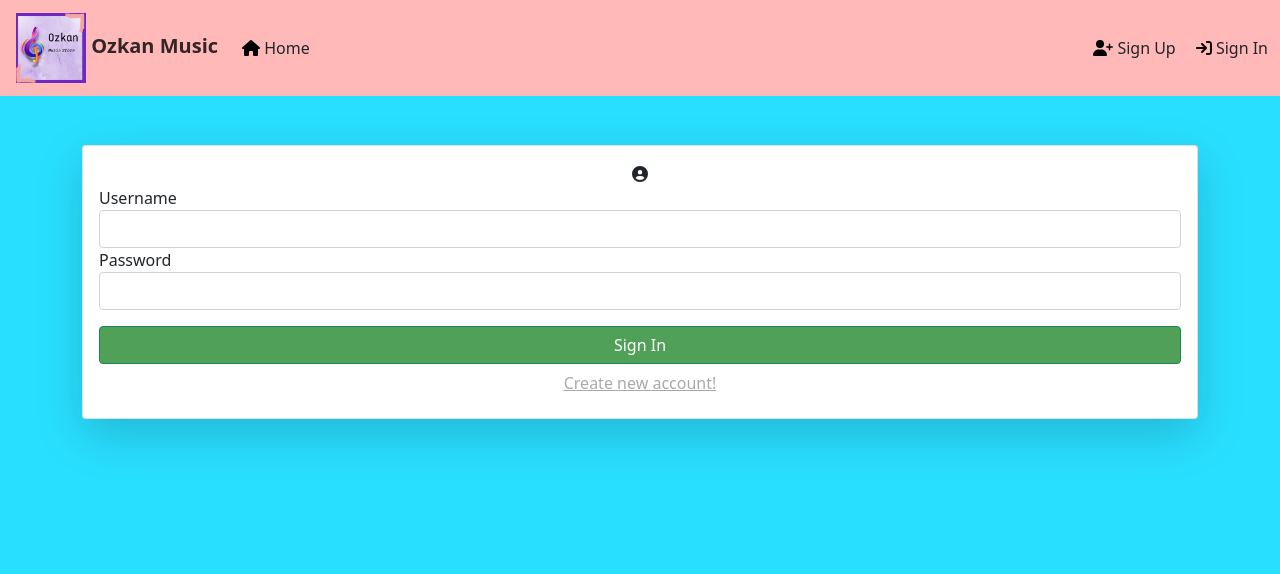
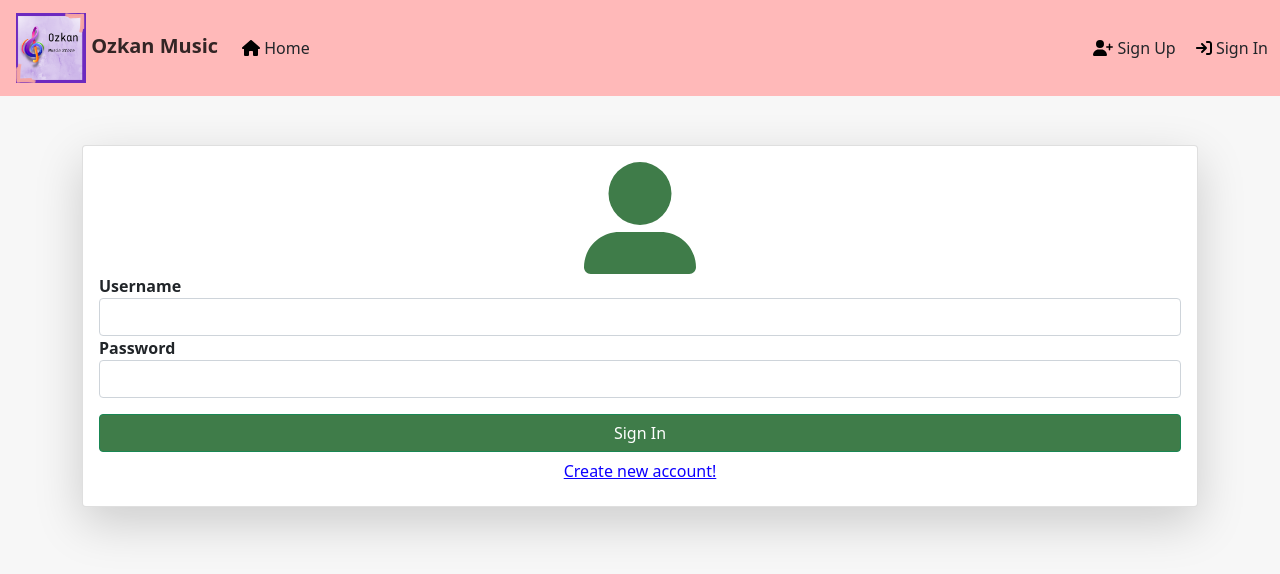
Before and after one commit to ysfzkn/musicStoreAppFrontend, an Angular app: page /login in a window 1280 px wide. Shown: the top 574 px of the page. Built offline with nearby package versions, Linux system fonts and the light colour scheme; no server answers.

Commit message:
login ui

```diff
--- a/src/app/guest/login/login.component.css
+++ b/src/app/guest/login/login.component.css
@@ -1,6 +1,6 @@
 :host {
     height: 100vh;
     display: block;
-    background-color: #29dfff;
-    border: 1px solid #29dfff;
+    background-color: #f7f7f7;
+    border: 1px solid #f7f7f7;
   }
--- a/src/app/guest/login/login.component.html
+++ b/src/app/guest/login/login.component.html
@@ -1,6 +1,6 @@
 <div class="container mt-5">
     <div class="card ms-auto me-auto p-3 shadow-lg custom-card">
-      <fa-icon [icon]="faUser" class="ms-auto me-auto user-icon"></fa-icon>
+      <fa-icon [icon]="faUser" class="ms-auto me-auto user-icon" size="7x" style="color:#3f7c49;"></fa-icon>
 
       <form #f="ngForm" (ngSubmit)="f.form.valid && login()">
 
@@ -9,7 +9,7 @@
         </div>
 
         <div class="form-group">
-          <label for="username">Username</label>
+          <label for="username"><strong>Username</strong></label>
           <input
             type="text"
             id="username"
@@ -19,13 +19,13 @@
             class="form-control"
             required
           />
-          <div class="alert-danger" *ngIf="!username.valid && f.submitted">
+          <div class="text-danger" *ngIf="!username.valid && f.submitted">
             Username is required.
           </div>
         </div>
 
         <div class="form-group">
-          <label for="password">Password</label>
+          <label for="password"><strong>Password</strong></label>
           <input
             type="password"
             id="password"
@@ -35,18 +35,18 @@
             class="form-control"
             required
           />
-          <div class="alert-danger" *ngIf="!password.valid && f.submitted">
+          <div class="text-danger" *ngIf="!password.valid && f.submitted">
             Password is required.
           </div>
         </div>
 
-        <button type="submit" class="btn btn-success w-100 mt-3" style="background-color: #50A057;">
+        <button type="submit" class="btn btn-success w-100 mt-3" style="background-color: #3f7c49;">
           Sign In
         </button>
 
       </form>
 
-      <a [routerLink]="['/register']" class="btn btn-link" style="color: darkgray;">
+      <a [routerLink]="['/register']" class="btn btn-link" style="color: rgb(13, 0, 255);">
         Create new account!
       </a>
     </div>
--- a/src/app/guest/login/login.component.ts
+++ b/src/app/guest/login/login.component.ts
@@ -1,6 +1,6 @@
 import { Component, OnInit } from '@angular/core';
 import {User} from "../../model/user.model";
-import {faUserCircle} from "@fortawesome/free-solid-svg-icons";
+import {faUserLarge} from "@fortawesome/free-solid-svg-icons";
 import {AuthService} from "../../service/auth.service";
 import {Router} from "@angular/router";
 
@@ -12,7 +12,7 @@ import {Router} from "@angular/router";
 export class LoginComponent implements OnInit {
 
   user: User = new User();
-  faUser = faUserCircle;
+  faUser = faUserLarge;
   errorMessage: string = "";
 
   constructor(private authService: AuthService, private router: Router) { }
```
